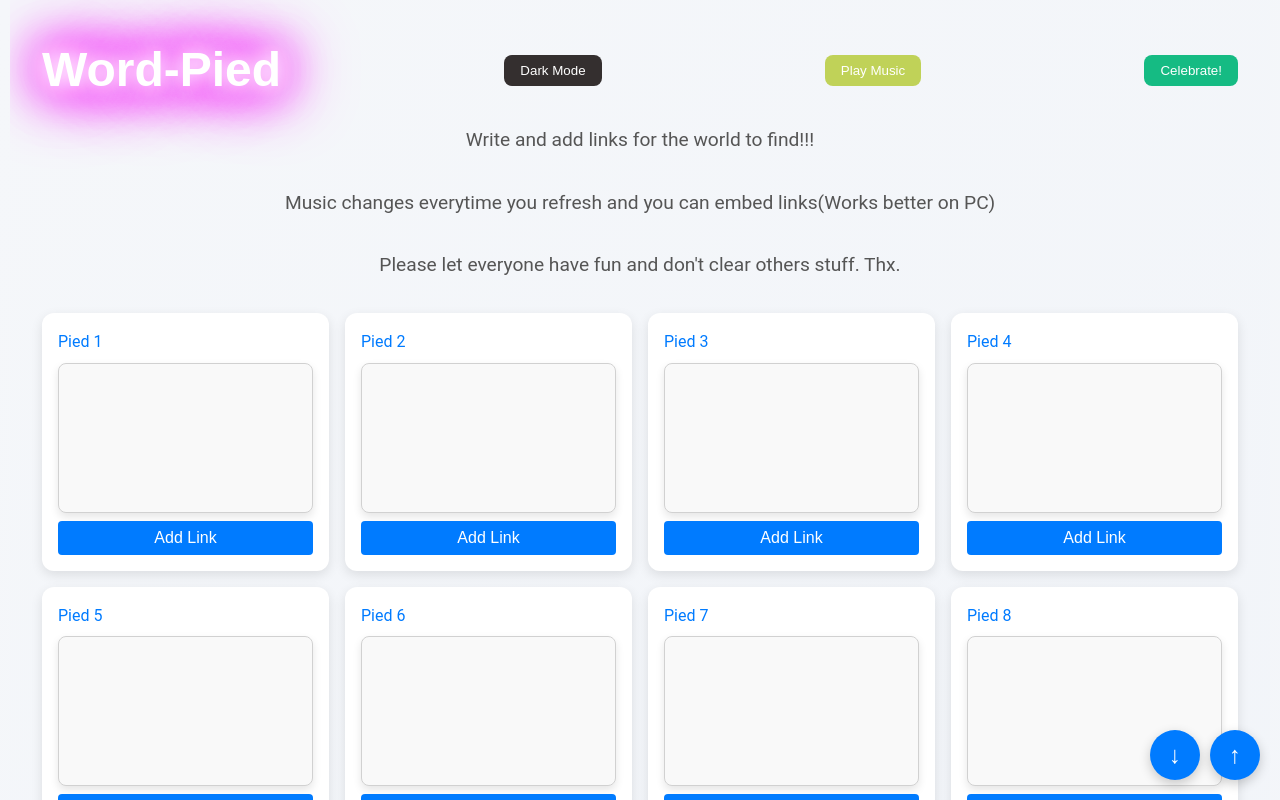
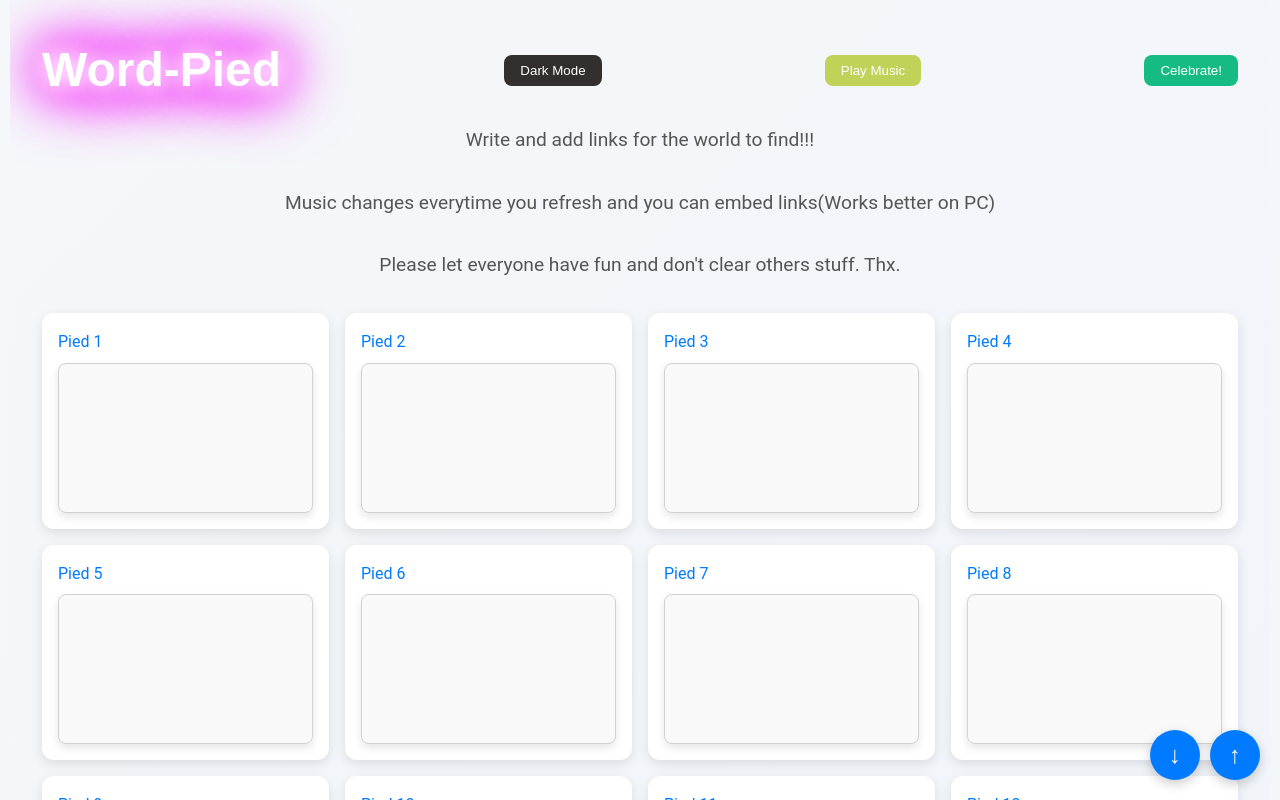
Before and after one commit to imshrishk/Word-Pied, a Next.js app: page / in a window 1280 px wide. Shown: the top 800 px of the page. Built offline with nearby package versions, Linux system fonts and the light colour scheme; no server answers; the database is empty.

Commit message:
better link button

```diff
--- a/src/components/WritingBox.js
+++ b/src/components/WritingBox.js
@@ -7,6 +7,8 @@ const WritingBox = ({ boxNumber }) => {
   const [htmlContent, setHtmlContent] = useState('');
   const textboxRef = useRef(null);
   const [dynamicClass, setDynamicClass] = useState(generateDynamicClass());
+  const [showLinkButton, setShowLinkButton] = useState(false);
+  const [selectionRange, setSelectionRange] = useState(null);
 
   useEffect(() => {
     const boxRef = ref(database, `boxes/${boxNumber}`);
@@ -28,6 +30,10 @@ const WritingBox = ({ boxNumber }) => {
     }
 
     const boxUnsubscribe = onValue(boxRef, updateText);
+
+    return () => {
+      boxUnsubscribe();
+    };
   }, [boxNumber]);
 
   const handleBlur = () => {
@@ -39,11 +45,19 @@ const WritingBox = ({ boxNumber }) => {
     localStorage.setItem(`boxText_${boxNumber}`, encodedContent);
   };
 
-  const addLink = () => {
+  const handleMouseUp = () => {
     const selection = window.getSelection();
     if (selection.toString().length > 0) {
+      setShowLinkButton(true);
+      setSelectionRange(selection.getRangeAt(0));
+    } else {
+      setShowLinkButton(false);
+    }
+  };
+
+  const addLink = () => {
     const url = prompt('Enter the URL for the link:');
-      if (url) {
+    if (url && selectionRange) {
       let validUrl = url;
       if (!url.startsWith('http://') && !url.startsWith('https://')) {
         validUrl = `https://${url}`;
@@ -51,39 +65,38 @@ const WritingBox = ({ boxNumber }) => {
 
       const anchor = document.createElement('a');
       anchor.href = validUrl;
-        anchor.textContent = selection.toString();
+      anchor.textContent = selectionRange.toString();
       anchor.target = '_blank';
       anchor.rel = 'noopener noreferrer';
 
-        const range = selection.getRangeAt(0);
-        range.deleteContents();
-        range.insertNode(anchor);
+      selectionRange.deleteContents();
+      selectionRange.insertNode(anchor);
 
       const newContent = textboxRef.current.innerHTML;
       setHtmlContent(newContent);
       set(ref(database, `boxes/${boxNumber}`), safeEncodeContent(newContent));
       localStorage.setItem(`boxText_${boxNumber}`, safeEncodeContent(newContent));
-        selection.removeAllRanges();
-      }
-    } else {
-      alert('Please select text to add a link.');
+      setShowLinkButton(false);
     }
   };
 
   return (
-    <div className={styles.writingBoxWrapper}>
+    <div className={styles.container}>
       <div
         className={`${styles.writingBox} ${dynamicClass}`}
         contentEditable
         ref={textboxRef}
         onBlur={handleBlur}
+        onMouseUp={handleMouseUp}
         placeholder={`Box ${boxNumber} - Start writing...`}
         data-box-number={boxNumber}
         dangerouslySetInnerHTML={{ __html: htmlContent }}
       />
-      <button className={styles.addLinkButton} onClick={addLink}>
+      {showLinkButton && (
+        <button className={styles.linkButton} onClick={addLink}>
           Add Link
         </button>
+      )}
     </div>
   );
 };
--- a/src/components/WritingBox.module.css
+++ b/src/components/WritingBox.module.css
@@ -35,19 +35,25 @@
     display: flex;
     flex-direction: column;
   }
-
-  .addLinkButton {
-    margin-top: 8px;
-    padding: 8px;
+  .linkButton {
+    position: absolute;
+    bottom: 10px;
+    right: 10px;
+    padding: 10px 15px;
     background-color: #007bff;
     color: white;
     border: none;
-    border-radius: 4px;
+    border-radius: 5px;
+    font-size: 14px;
     cursor: pointer;
-    font-size: 16px;
-    text-align: center;
+    z-index: 10;
   }
 
-  .addLinkButton:hover {
+  .linkButton:active,
+  .linkButton:focus {
+    outline: none;
+  }
+
+  .linkButton:hover {
     background-color: #0056b3;
   }
```
Lines whose indentation alone changed are shown as unchanged.
